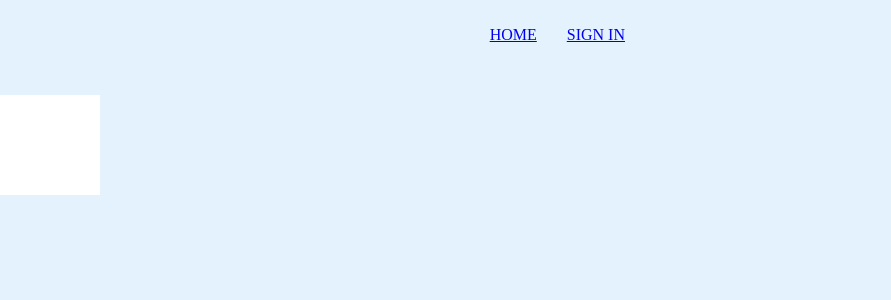
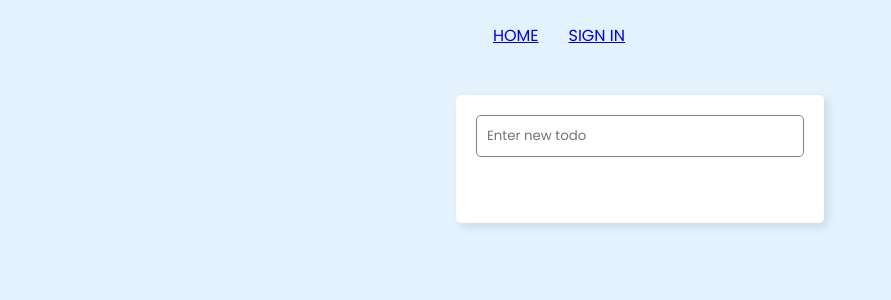
Before and after one commit to HDarius90/todo-app, a React (Create React App) app: page / in a window 1280 px wide. Shown: the top 300 px of the page, without its empty margins (0-891 px from the left). Built offline with nearby package versions, Linux system fonts and the light colour scheme.

Commit message:
add new font, creating task-form component

```diff
--- a/public/index.html
+++ b/public/index.html
@@ -24,6 +24,12 @@
       work correctly both with client-side routing and a non-root public URL.
       Learn how to configure a non-root public URL by running `npm run build`.
     -->
+    <link rel="preconnect" href="https://fonts.googleapis.com" />
+    <link rel="preconnect" href="https://fonts.gstatic.com" crossorigin />
+    <link
+      href="https://fonts.googleapis.com/css2?family=Open+Sans:ital,wght@0,300..800;1,300..800&family=Poppins:ital,wght@0,100;0,200;0,300;0,400;0,500;0,600;0,700;0,800;0,900;1,100;1,200;1,300;1,400;1,500;1,600;1,700;1,800;1,900&display=swap"
+      rel="stylesheet"
+    />
     <title>Todo App</title>
   </head>
   <body>
--- a/src/components/notebook/notebook.component.tsx
+++ b/src/components/notebook/notebook.component.tsx
@@ -1,7 +1,12 @@
+import TaskForm from '../task-form/task-form.componenet';
 import { NotebookContainer } from './notebook.styles';
 
 const Notebook = () => {
-  return <NotebookContainer></NotebookContainer>;
+  return (
+    <NotebookContainer>
+      <TaskForm />
+    </NotebookContainer>
+  );
 };
 
 export default Notebook;
--- a/src/components/notebook/notebook.styles.tsx
+++ b/src/components/notebook/notebook.styles.tsx
@@ -2,6 +2,10 @@ import styled from 'styled-components';
 
 export const NotebookContainer = styled.div`
   background-color: white;
-  width: 100px;
-  height: 100px;
+  width: 23rem;
+  min-height: 8rem;
+  border-radius: 5px;
+  box-shadow: 4px 4px 10px rgba(0, 0, 0, 0.1);
+  margin: auto;
+  padding: 20px;
 `;
--- /dev/null
+++ b/src/components/task-form/task-form.componenet.tsx
@@ -0,0 +1,11 @@
+import { TaskInput } from "./task-form.stlyes"
+
+const TaskForm = () => {
+    return (
+        <>
+        <TaskInput placeholder="Enter new todo" rows={1}/>
+        </>
+    )
+}
+
+export default TaskForm;
--- /dev/null
+++ b/src/components/task-form/task-form.stlyes.tsx
@@ -0,0 +1,16 @@
+import styled from "styled-components";
+
+export const TaskInput = styled.textarea`
+    padding: 10px;
+    width: 100%;
+    border-radius: 5px;
+    border: 1px solid grey;
+    resize: none;
+    overflow: hidden;
+    scrollbar-width: none; /* for Firefox */
+
+    &:focus {
+        border: 1px solid darkblue;
+        outline: none;
+    }
+`
--- a/src/index.scss
+++ b/src/index.scss
@@ -7,5 +7,6 @@ body,
 }
 
 * {
-    box-sizing: border-box;
-  }
+  box-sizing: border-box;
+  font-family: 'Poppins', serif;
+}
```
